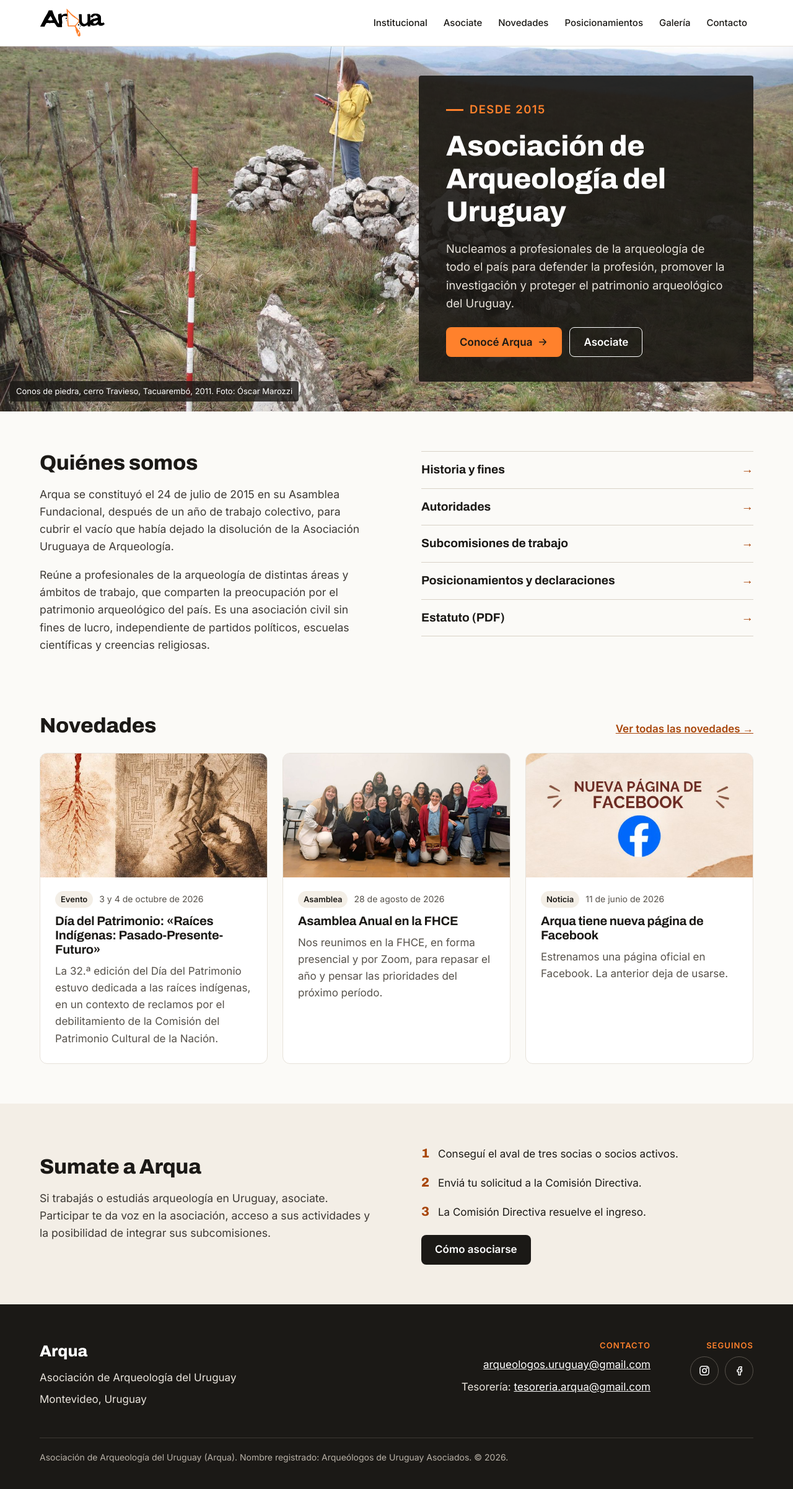
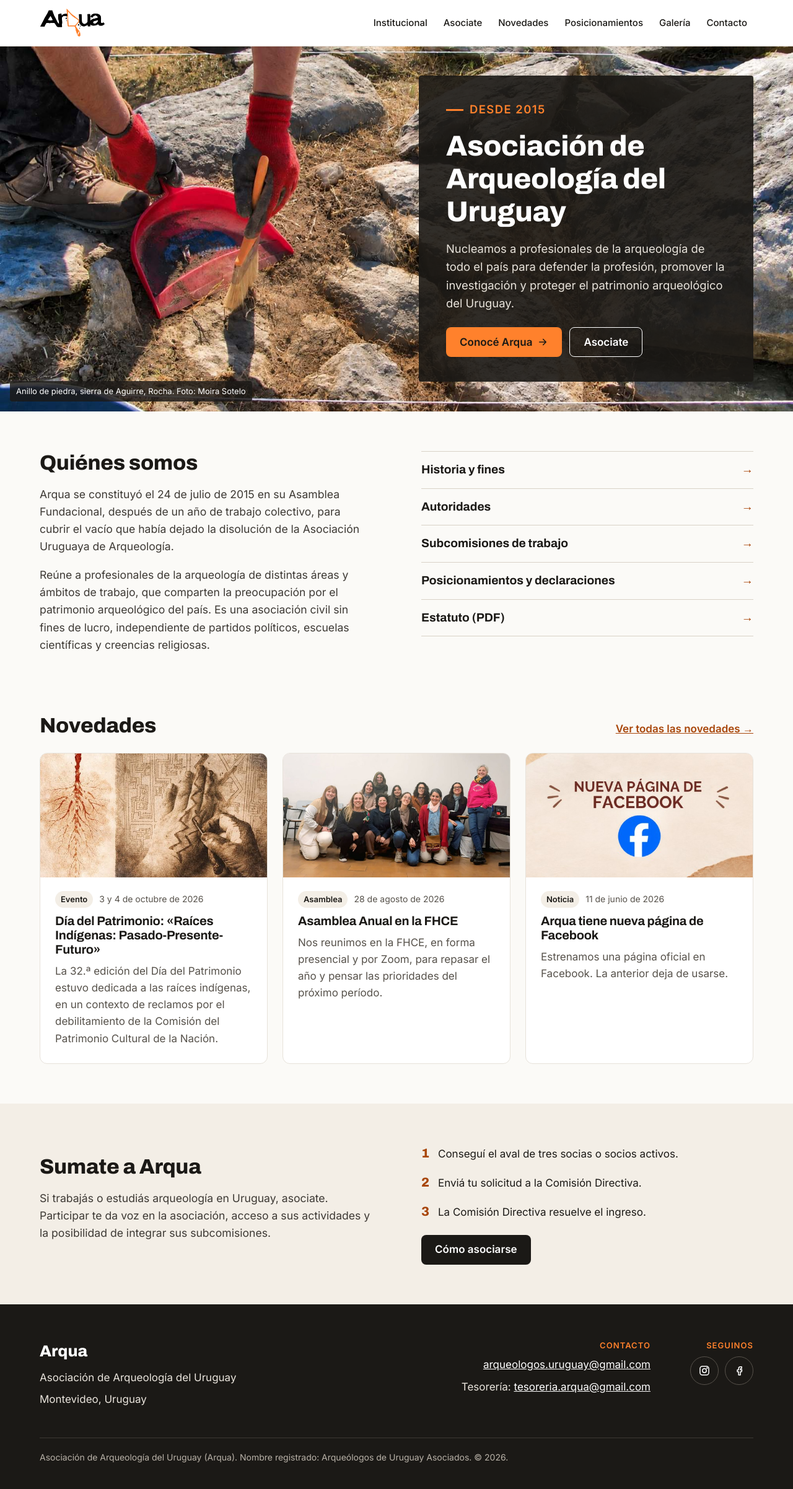
Before and after one commit to arqueologosuruguay/arqua-web, a Jekyll site: the page built from index.html, in a window 1280 px wide. Shown: the whole page at 62% size. Built offline with Jekyll 4.4.1, drawn with Linux system fonts in a browser that asks for light colours.

Commit message:
Volver a la portada fija con la foto del anillo de piedra
Restaura la portada tal como estaba antes del carrusel.

Co-Authored-By: Claude Opus 5.5 <noreply@anthropic.com>
Claude-Session: https://claude.ai/code/session_011VaqS26KJSbTfVpcB47uB6

```diff
--- a/assets/css/main.css
+++ b/assets/css/main.css
@@ -64,10 +64,8 @@ h3 { font-weight: 700; font-size: 1.25rem; margin: 0; }
 
 /* Portada: foto horizontal a todo el ancho con el texto en un recuadro */
 .portada { position: relative; background: var(--negro); color: var(--blanco); }
-.portada__foto { margin: 0; position: relative; height: clamp(480px, 46vw, 680px); overflow: hidden; }
-.portada__cinta { display: flex; height: 100%; transition: transform 1.2s ease-in-out; }
-.portada__diapo { flex: 0 0 100%; margin: 0; position: relative; height: 100%; }
-.portada__foto img { width: 100%; height: 100%; object-fit: cover; object-position: var(--pos, 50% 50%); display: block; }
+.portada__foto { margin: 0; position: relative; height: clamp(480px, 46vw, 680px); }
+.portada__foto img { width: 100%; height: 100%; object-fit: cover; object-position: 50% 50%; display: block; }
 .portada__foto figcaption { position: absolute; left: 16px; bottom: 16px; background: rgba(27,25,22,0.82); color: var(--blanco); font-size: 13px; padding: 6px 10px; border-radius: 4px; }
 .portada__caja { position: absolute; inset: 0; display: flex; justify-content: flex-end; align-items: center; pointer-events: none; }
 .portada__texto { pointer-events: auto; max-width: 540px; background: rgba(27,25,22,0.9); padding: 40px 44px; border-radius: 4px; display: flex; flex-direction: column; gap: 18px; }
@@ -76,7 +74,7 @@ h3 { font-weight: 700; font-size: 1.25rem; margin: 0; }
 .portada__botones { display: flex; flex-wrap: wrap; gap: 12px; padding-top: 6px; }
 @media (max-width: 860px) {
   .portada__foto { height: 300px; }
-  .portada__foto img { object-position: var(--pos-movil, 30% 50%); }
+  .portada__foto img { object-position: 30% 50%; }
   .portada__caja { position: static; padding: 0; }
   .portada__texto { max-width: none; border-radius: 0; padding: 40px 24px 48px; background: var(--negro); }
 }
--- a/index.html
+++ b/index.html
@@ -3,18 +3,10 @@ layout: base
 title: Inicio
 ---
 <section class="portada">
-  <div class="portada__foto" aria-roledescription="carrusel" aria-label="Fotos de trabajo arqueológico">
-    <div class="portada__cinta">
-      <figure class="portada__diapo" style="--pos: 50% 30%; --pos-movil: 45% 50%">
-        <img src="{{ '/assets/img/portada-conos-travieso-2011.jpg' | relative_url }}" alt="Conos de piedra en lo alto del cerro Travieso, Tacuarembó; una persona con campera amarilla toma puntos con un GPS junto a un alambrado">
-        <figcaption>Conos de piedra, cerro Travieso, Tacuarembó, 2011. Foto: Óscar Marozzi</figcaption>
-      </figure>
-      <figure class="portada__diapo" style="--pos: 50% 40%; --pos-movil: 30% 50%" aria-hidden="true">
-        <img src="{{ '/assets/img/portada-anillo-sierra-aguirre.jpg' | relative_url }}" alt="Manos con guantes rojos limpian con pincel y pala un anillo de piedra en la sierra de Aguirre, Rocha">
-        <figcaption>Anillo de piedra, sierra de Aguirre, Rocha. Foto: Moira Sotelo</figcaption>
-      </figure>
-    </div>
-  </div>
+  <figure class="portada__foto">
+    <img src="{{ '/assets/img/portada-trabajo-campo.jpg' | relative_url }}" alt="Manos con guantes rojos limpian con pincel y pala un anillo de piedra en la sierra de Aguirre, Rocha">
+    <figcaption>Anillo de piedra, sierra de Aguirre, Rocha. Foto: Moira Sotelo</figcaption>
+  </figure>
   <div class="contenedor portada__caja">
     <div class="portada__texto">
       <p class="antetitulo">Desde 2015</p>
```
Also changed, not shown: other parts of index.html (+0 -15 lines), assets/img/portada-anillo-sierra-aguirre.jpg (deleted), assets/img/portada-conos-travieso-2011.jpg (deleted), assets/img/portada-trabajo-campo.jpg (added).
